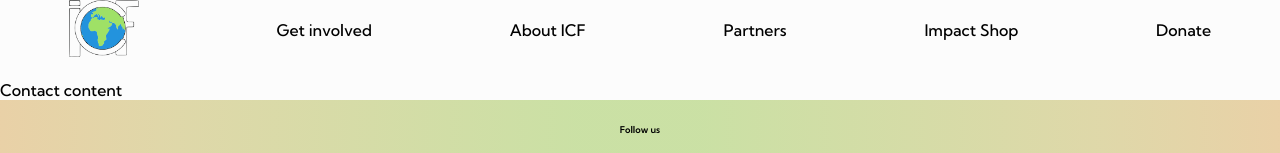
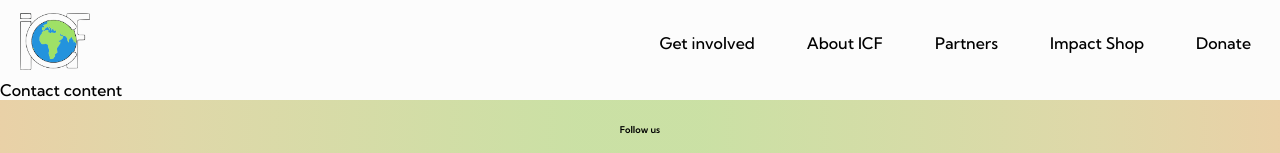
Before and after one commit to havoriskova/icf-website, a Next.js app: page /about/contact in a window 1280 px wide. Shown: the top 153 px of the page. Built offline with nearby package versions, Linux system fonts and the light colour scheme.

Commit message:
aligned navbar items according to design

```diff
--- a/components/Navbar.js
+++ b/components/Navbar.js
@@ -12,15 +12,16 @@ function Navbar({router}) {
         <div className={styles.navbarContainer}>
 
             <ul className={styles.flexRow}>
-                <li className={router.pathname === "/" ?  styles.active : ""} >
+                 <li className={styles.logo} >
                     <Link href="/">
                         <Image alt="logo" src="/icf_logo.ico.png" width={70} height={55}/>
                     </Link>
                 </li>
-                <li className={`${router.pathname === "/get-involved" ? styles.active : ""}`}>
+
+                <li className={`${router.pathname === "/get-involved" ? styles.active : ""} ${styles.linkItem}`}> {/* this is a ternary expression */}
                     <Link href="/get-involved">Get involved</Link>
                 </li>
-                <li className={router.pathname === "/about" ? styles.active : ""}>
+                <li className={`${router.pathname === "/about" ? styles.active : ""} ${styles.linkItem}`}>
                     <Link href="/about">About ICF</Link>
                     <ul className={styles.hidden}>
                         <li className={router.pathname === "/about/team" ?  styles.active : ""}>
@@ -34,13 +35,13 @@ function Navbar({router}) {
                         </li>
                     </ul>
                 </li>
-                <li className={router.pathname === "/partners" ?  styles.active : ""}>
+                <li className={`${router.pathname === "/partners" ?  styles.active : ""} ${styles.linkItem}`}>
                     <Link href="/partners">Partners</Link>
                 </li>
-                <li className={router.pathname === "/shop" ?  styles.active : ""}>
+                <li className={`${router.pathname === "/shop" ?  styles.active : ""} ${styles.linkItem}`}>
                     <Link href="/shop">Impact Shop</Link>
                 </li>
-                <li className={router.pathname === "/donate" ?  styles.active : ""}>
+                <li className={`${router.pathname === "/donate" ?  styles.active : ""} ${styles.linkItem} ${styles.lastLinkItem}`}>
                     <Link href="/donate">Donate</Link>
                 </li>
             </ul>
--- a/components/navbar.module.css
+++ b/components/navbar.module.css
@@ -8,14 +8,27 @@
 
 }
 
+.flexRow {
+    display: flex;
+    justify-content: flex-end;
+    align-items: center;
+    padding: 13px 20px;
+}
+
+.logo {
+    flex-grow: 1;
+}
+
+.linkItem {
+    padding: 0 26px;
+}
+
+.lastLinkItem {
+   padding-right: 9px;
+}
+
 .active {
     text-decoration: underline;
-}
-
-.flexRow {
-    display: flex;
-    justify-content: space-around;
-    align-items: center;
 }
 
 .hidden {
```
